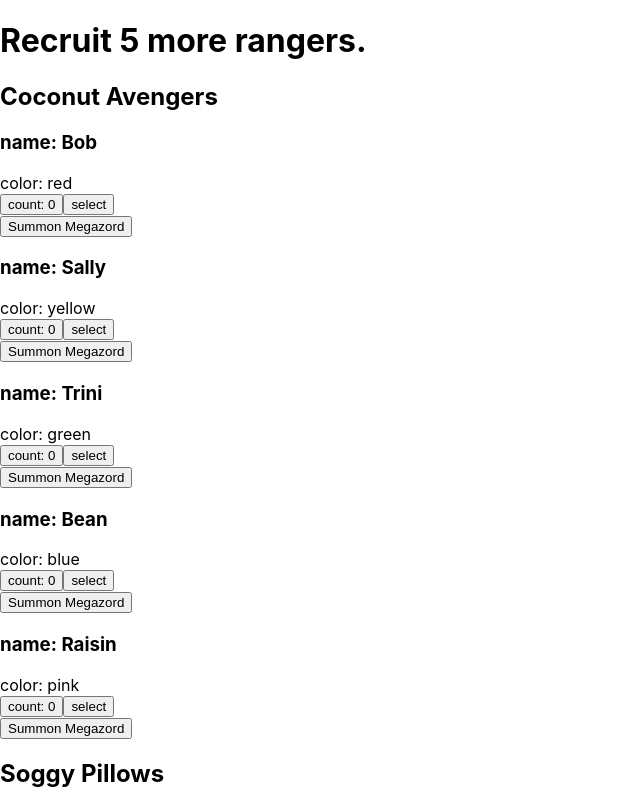
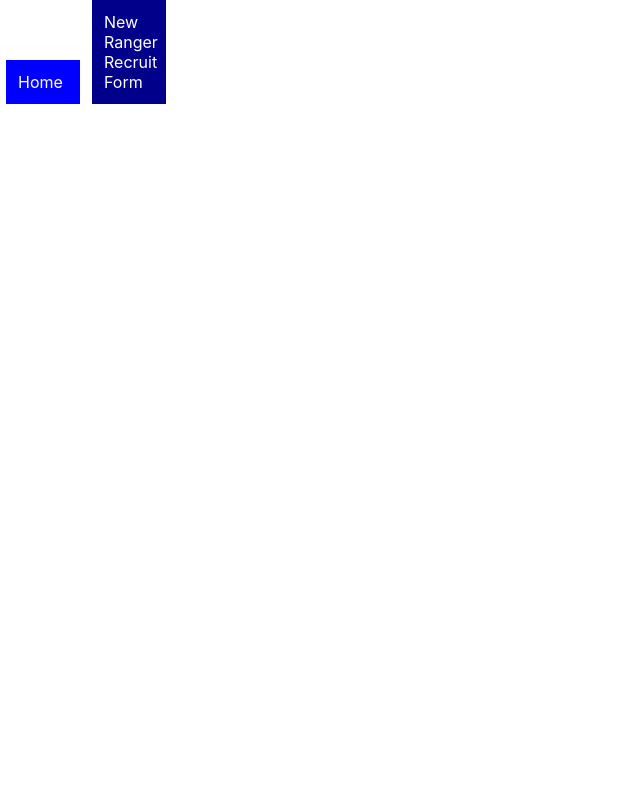
Before and after one commit to sohdonald/hamster-rangers, a React (Create React App) app: page /newrangerform in a window 1280 px wide. Shown: the top 800 px of the page, without its empty margins (0-640 px from the left). Built offline with nearby package versions, Linux system fonts and the light colour scheme; data requests are answered from the project's data file.

Commit message:
made routes work

```diff
--- a/src/App.js
+++ b/src/App.js
@@ -1,13 +1,15 @@
-import React, { useState} from "react";
+import React, { useState } from "react";
 import AssembleRangers from "./AssembleRangers";
 import SelectRangers from "./SelectRangers";
-
+import { Route, Switch } from "react-router-dom";
+import NewRangerForm from "./NewRangerForm";
+import NavBar from "./NavBar";
 
 // need to declare countDown state to every component that needs it
 
 function App() {
   const [countDown, setCountDown] = useState(5);
-  console.log(countDown) // displays 5
+  console.log(countDown); // displays 5
   // the number is not displaying
   // this state makes the number of rangers we selected dynamic
   function handleCountDown() {
@@ -15,22 +17,33 @@ function App() {
   }
 
   function handleCountUp() {
-    setCountDown(countDown + 1)
+    setCountDown(countDown + 1);
   }
 
   return (
     <div className="App">
-      <SelectRangers onCountDown={countDown}/>
-      <AssembleRangers onCountDown={handleCountDown} onCountUp={handleCountUp} countDown={countDown}/>
+      <NavBar />
+      <Switch>
+        <Route exact path="/">
+          <SelectRangers onCountDown={countDown} />
+          <AssembleRangers
+            onCountDown={handleCountDown}
+            onCountUp={handleCountUp}
+            countDown={countDown}
+          />
+        </Route>
+        <Route exact path="/newrangerform">
+            <NewRangerForm />
+        </Route>
+      </Switch>
     </div>
   );
 }
-
 
 /** App is the main parent component
  * SelectRangers, AssembleRangers and SummonMegazord are sibling components
  * sibling components share props, but don't have each other in return ()
  * RangerCard is the child of AssembleRangers
  * SummonMegazord is the child of RangerCard
-*/
+ */
 export default App;
--- a/src/AssembleRangers.js
+++ b/src/AssembleRangers.js
@@ -30,7 +30,7 @@ function AssembleRangers({onCountDown, onCountUp, countDown}) {
   }, []);
 
   return (
-    <div>
+    <div >
       {/* should show a bunch of ranger cards for
             us to select, is when we recruit, the text should be
             updated with the remaining number of rangers that are needed to
@@ -45,19 +45,19 @@ function AssembleRangers({onCountDown, onCountUp, countDown}) {
       <h2>Coconut Avengers</h2>
       {coconuts.map((ranger) => {
         return (
-          <RangerCard rangerName={ranger.name} rangerColor={ranger.color} onCountDown={onCountDown} onCountUp={onCountUp} countDown={countDown}/>
+          <RangerCard key={ranger.id} rangerName={ranger.name} rangerColor={ranger.color} onCountDown={onCountDown} onCountUp={onCountUp} countDown={countDown}/>
         );
       })}
       <h2>Soggy Pillows</h2>
       {soggies.map((ranger) => {
         return (
-          <RangerCard rangerName={ranger.name} rangerColor={ranger.color} onCountDown={onCountDown} onCountUp={onCountUp} countDown={countDown}/>
+          <RangerCard key={ranger.id} rangerName={ranger.name} rangerColor={ranger.color} onCountDown={onCountDown} onCountUp={onCountUp} countDown={countDown}/>
         );
       })}
       <h2>Tickle Elves</h2>
       {ticklers.map((ranger) => {
         return (
-          <RangerCard rangerName={ranger.name} rangerColor={ranger.color} onCountDown={onCountDown} onCountUp={onCountUp} countDown={countDown}/>
+          <RangerCard key={ranger.id} rangerName={ranger.name} rangerColor={ranger.color} onCountDown={onCountDown} onCountUp={onCountUp} countDown={countDown}/>
         );
       })}
     </div>
--- /dev/null
+++ b/src/NavBar.js
@@ -0,0 +1,41 @@
+import React from "react";
+import {NavLink} from "react-router-dom"
+
+const linkStyles = {
+    display: "inline-block",
+    width: "50px",
+    padding: "12px",
+    margin: "0 6px 6px",
+    background: "blue",
+    textDecoration: "none",
+    color: "white",
+  };
+
+function NavBar() {
+    return (
+        <div>
+            <NavLink
+            to= "/"
+            exact
+            style={linkStyles}
+            activeStyle={{
+                background: "darkblue",
+            }}
+            >
+                Home
+            </NavLink>
+            <NavLink
+            to= "/newrangerform"
+            exact
+            style={linkStyles}
+            activeStyle={{
+                background: "darkblue",
+            }}
+            >
+                New Ranger Recruit Form
+            </NavLink>
+        </div>
+    );
+}
+
+export default NavBar;
--- /dev/null
+++ b/src/NewRangerForm.js
@@ -0,0 +1,21 @@
+// this will be a new route
+/**
+ * set this up as component, then use routing
+ */
+
+import React from "react";
+
+
+function NewRangerForm() {
+
+
+    return(
+        <div>
+            <form>
+                {/* add a submit */}
+            </form>
+        </div>
+    );
+}
+
+export default NewRangerForm;
--- a/src/RangerCard.js
+++ b/src/RangerCard.js
@@ -1,9 +1,15 @@
 import React, { useState } from "react";
 import SummonMegazord from "./SummonMegazord";
 
-function RangerCard({ rangerColor, rangerName, onCountDown, onCountUp, countDown }) {
+function RangerCard({
+  rangerColor,
+  rangerName,
+  onCountDown,
+  onCountUp,
+  countDown,
+}) {
   // seperate useState for counter
-  const [rangerCount, setRangerCount] = useState(0);
+
   console.log(onCountDown);
   console.log(onCountUp);
 
@@ -51,6 +57,12 @@ function RangerCard({ rangerColor, rangerName, onCountDown, onCountUp, countDown
     }
   }
 
+// [..., handleSelectRanger]
+// need the selected rangers' names and colors
+// doesn't have this info at the beginning
+// we need to create this array with existing data
+// we need useState
+
   console.log(onCountDown); // this is undefined, it's not misspelled
   // each rangerCard is outputting this console log, NOT just outputting it once
 
@@ -60,22 +72,23 @@ function RangerCard({ rangerColor, rangerName, onCountDown, onCountUp, countDown
   Then have onCountDown increase by 1 with each select button set as "select", max at 5
   */
 
-  function countRanger() {
-    setRangerCount(rangerCount + 1);
-  }
+  // function countRanger() {
+  //   setRangerCount(rangerCount + 1);
+  // }
 
   return (
     <div className="card">
       <h3>name: {rangerName}</h3>
       <div>color: {rangerColor}</div>
-      <button className="ui button" onClick={countRanger}>
-        count: {rangerCount}
-      </button>
       <button className="select button" onClick={handleSelectRanger}>
         {/* how do we decrease the number displayed in SelectRangers with this button? */}
         {selectRanger}
       </button>
-      <SummonMegazord rangerColor={rangerColor} rangerName={rangerName} countDown={countDown}/>
+      <SummonMegazord
+        rangerColor={rangerColor}
+        rangerName={rangerName}
+        countDown={countDown}
+      />
     </div>
   );
 }
--- a/src/SummonMegazord.js
+++ b/src/SummonMegazord.js
@@ -34,25 +34,33 @@ import React from "react";
 
 function SummonMegazord({rangerColor, rangerName, countDown}) {
 
-let Megazord;
+let selectedRangers;
+let megazord;
 // how do we make the value dynamic?
 
-console.log(rangerColor) // it's console logging each ranger's color
-console.log(rangerName) // console logging each ranger's name
-console.log(countDown)
+ console.log(rangerColor) // it's console logging each ranger's color
+ console.log(rangerName) // console logging each ranger's name
+// console.log(countDown)
 
 /** we need to convert the arrays in rangerName and rangerColor
  * into string arrays like this
  * rangerName = ["Bob", "Sally", "Trini", "Bean", "Raisin"]
+ *
+ * [..., rangerName]
+ *
+ * case ["Bob", "Sally", "Trini", "Bean", "Raisin"]:
+    Megazord = `Fuzzy Sock Monkey`
+    break;
+ *
 */
 
 function handleMegazord() {
-switch (Megazord) {
-  case `Fuzzy Sock Monkey`:
-    rangerName = ["Bob", "Sally", "Trini", "Bean", "Raisin"];
+switch (selectedRangers) {
+  case ["Bob", "Sally", "Trini", "Bean", "Raisin"]:
+    megazord = 'Fuzzy Sock Monkey';
     break;
-  case `King Sized Bed`:
-    rangerName = `Panpan, Lick, Stubby, Minty, Waifu`;
+  case [`Panpan, Lick, Stubby, Minty, Waifu`]:
+    rangerName = `King Sized Bed`;
     break;
   case `Santa Tickler`:
     rangerName = `Pine Nut, Ajax, Gus, Mandy, Nibbles`;
@@ -76,15 +84,16 @@ switch (Megazord) {
 }
 
 function handleMegazordButton() {
+  console.log("countDown", countDown)
   if (countDown === 0) {
-    return handleMegazord();
+    handleMegazord();
   }
 }
 
 return (
   <div>
     <button onClick={handleMegazordButton}>Summon Megazord</button>
-    <h2>{handleMegazordButton}</h2>
+    <h2></h2>
     {/* we are really close to figuring this out
     we know that the handleMegazordButton is working like it should
     and we are getting ONE of the OPERATIONS from the switch EXECUTED
--- a/src/index.js
+++ b/src/index.js
@@ -2,13 +2,14 @@ import React from 'react';
 import ReactDOM from 'react-dom/client';
 import './index.css';
 import App from './App';
+import {BrowserRouter} from "react-router-dom"
 
 
 const root = ReactDOM.createRoot(document.getElementById('root'));
 root.render(
-  <React.StrictMode>
+  <BrowserRouter>
     <App />
-  </React.StrictMode>
+  </BrowserRouter>
 );
 
 // If you want to start measuring performance in your app, pass a function
```
